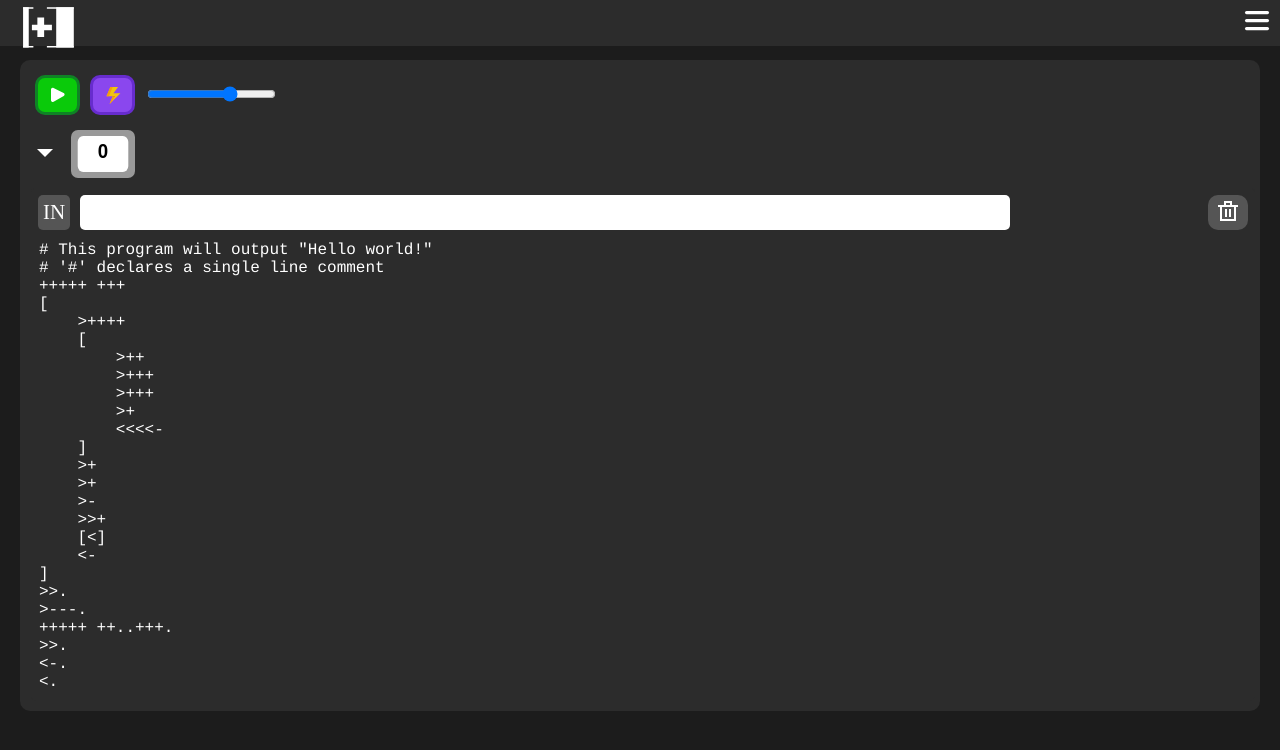
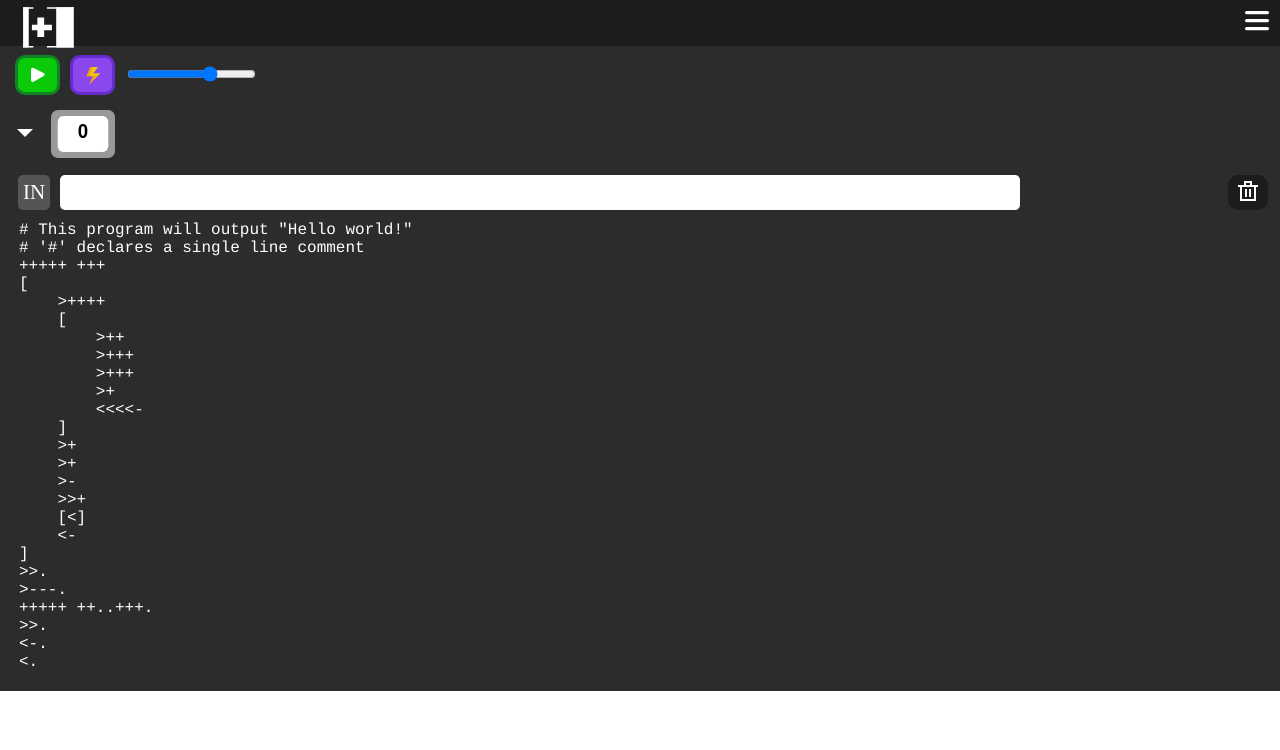
Before and after one commit to zhangzheheng12345/visual-brainfuck-web, a Vue app: page / in a window 1280 px wide. Shown: the top 750 px of the page. Built offline with nearby package versions, Linux system fonts and the light colour scheme; a web font is replaced by a local one.

Commit message:
Update style

```diff
--- a/src/App.vue
+++ b/src/App.vue
@@ -34,7 +34,6 @@ export default {
     --dark-grey: #555;
     --very-dark-grey: #2c2c2c;
     --extremely-dark-grey: #1c1c1c;
-    background-color: var(--extremely-dark-grey);
 }
 
 /* scrollbar style */
--- a/src/components/mainBox/mainBox.vue
+++ b/src/components/mainBox/mainBox.vue
@@ -15,8 +15,6 @@
 #mainBox {
     padding: 10px;
     background-color: var(--very-dark-grey);
-    margin: 20px;
-    border-radius: 10px;
 }
 </style>
 
--- a/src/components/mainBox/textEditor.vue
+++ b/src/components/mainBox/textEditor.vue
@@ -99,7 +99,7 @@ export default {
   float: right;
   margin: 5px;
   padding: 4px;
-  background-color: var(--dark-grey);
+  background-color: var(--extremely-dark-grey);
   border-width: 0px;
   border-radius: 10px;
   width: 40px;
--- a/src/components/topBar.vue
+++ b/src/components/topBar.vue
@@ -38,13 +38,13 @@ export default {
 #topBarReplacer {
   width: 100%;
   height: 40px;
-  background-color: var(--extremely-dark-grey);
+  background-color: var(--very-dark-grey);
 }
 
 #topBar {
   width: 100%;
   height: 40px;
-  background-color: var(--very-dark-grey);
+  background-color: var(--extremely-dark-grey);
   padding: 3px;
   position: fixed;
   right: 0px;
@@ -59,7 +59,7 @@ export default {
 
 #menuButton {
   border-width: 0px;
-  background-color: var(--very-dark-grey);
+  background-color: var(--extremly-dark-grey);
   padding: 6px;
   position: absolute;
   top: 2px;
@@ -79,15 +79,13 @@ export default {
   position: absolute;
   right: 5px;
   top: 55px;
-  border-radius: 8px;
-  background-color: var(--grey);
+  background-color: var(--extremely-dark-grey);
   z-index: 99;
 }
 
 #menu > div {
-  background-color: var(--very-dark-grey);
-  border-radius: 5px;
-  padding: 5px;
+  background-color: var(--extremely-dark-grey);
+  padding: 10px;
 }
 
 #menu > div > a {
```
